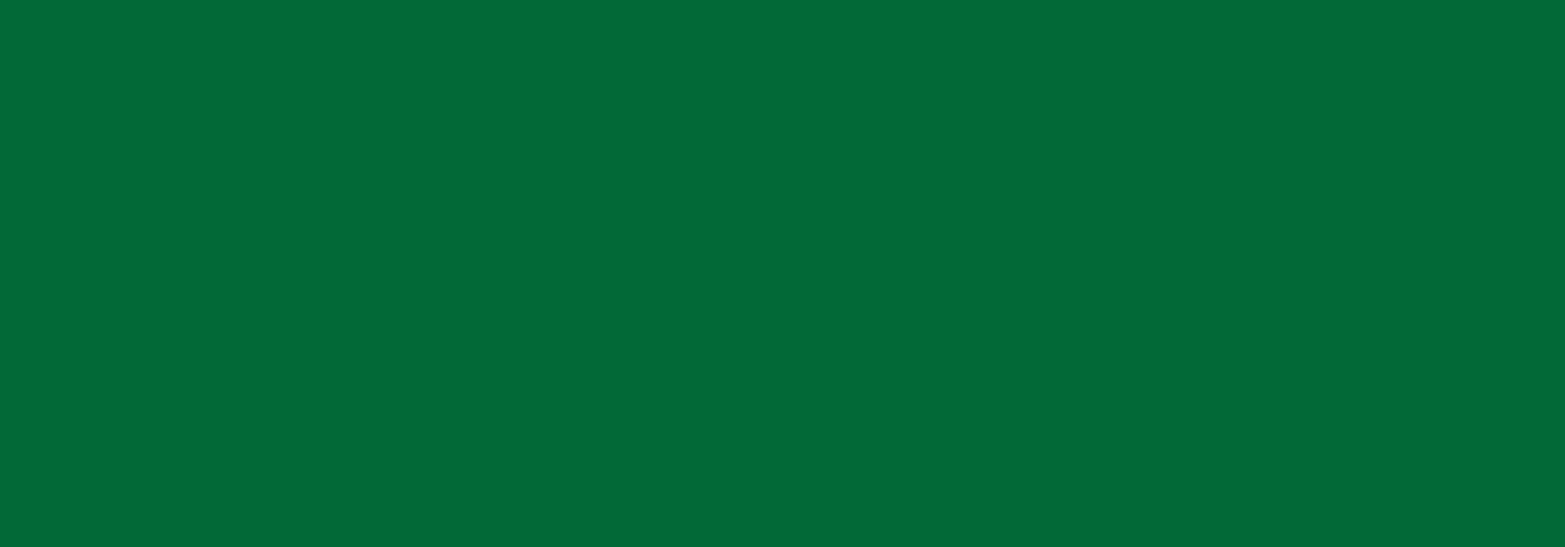
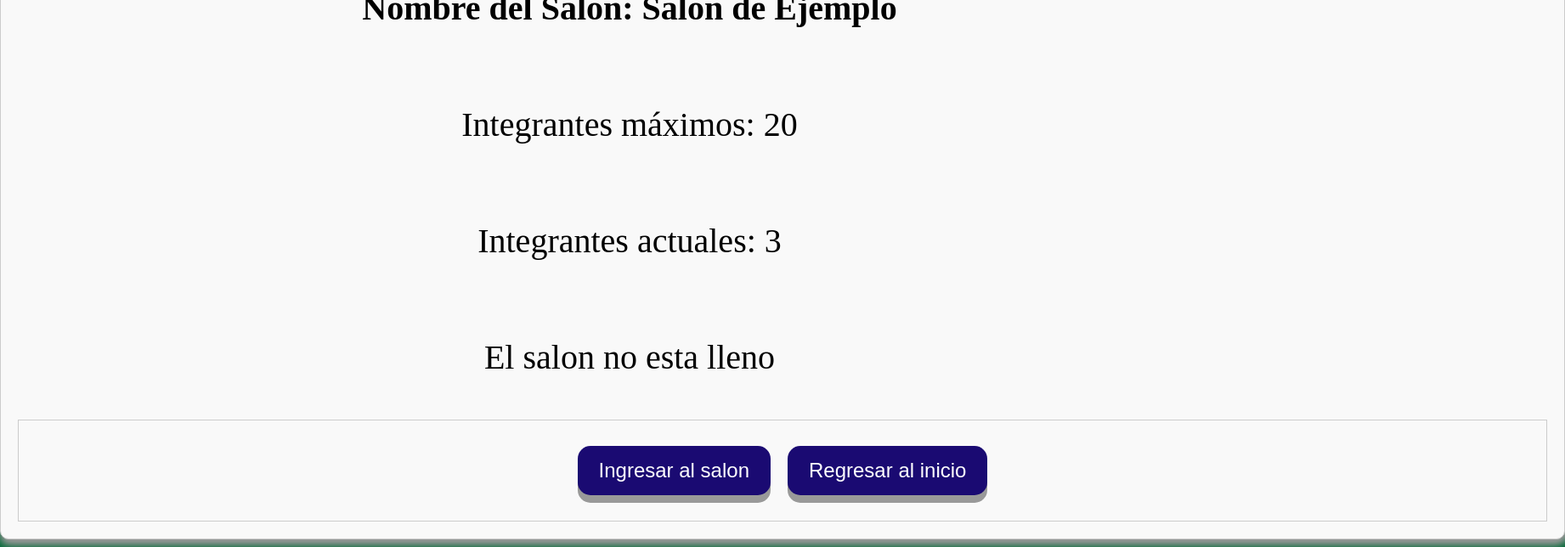
Before and after one commit to andresramirez31/galeriavirtual-front, a React (Create React App) app: page /SalonAccess in a window 1280 px wide. Before the commit this address had no page. Shown: the part 300-944 px from the top of the page at 85% size, 1842 px wide, since content can reach past the window. Before the commit the page ends 800 px from the top, so only its background shows below. Built offline with nearby package versions, Linux system fonts and the light colour scheme.

Commit message:
Avance en ingreso de salon y estilizado

```diff
--- a/src/pages/Home.js
+++ b/src/pages/Home.js
@@ -21,6 +21,12 @@ const Home = () => {
             </button>
           </Link>
 
+          <Link to="/SalonAccess">
+            <button className="btn_event" style={{ padding: '10px 20px', fontSize: '16px' }}>
+              Entrar a Salon de exposiciones
+            </button>
+          </Link>
+
           <Link to="/login">
             <button className="btn_event" style={{ padding: '10px 20px', fontSize: '16px' }}>
               Iniciar Sesion
--- /dev/null
+++ b/src/pages/SalonAccess.js
@@ -0,0 +1,47 @@
+import '../styles/SalonAccess.css';
+import '../styles/main.css';
+import { useState, useEffect } from 'react';
+import { Link } from 'react-router-dom';
+
+const SalonAccess = () => {
+    const [salonName, setSalonName] = useState('');
+    const [maxMembers, setMaxMembers] = useState('');
+    const [currentMembers, setCurrentMembers] = useState([]);
+    const [isFull, setIsFull] = useState(false);
+
+    useEffect(() => {
+        // Simulación de obtención de datos del salon
+        setSalonName('Salon de Ejemplo');
+        setMaxMembers(20);
+        setCurrentMembers(['Usuario1', 'Usuario2', 'Usuario3']);
+        setIsFull(false);
+    }, []);
+
+    return (
+        <div>
+            <h2>Acceso a Salon</h2>
+            <div className="SalonBox">
+                <h3 className="SalonText">Nombre del Salon: {salonName}</h3>
+                <p className="SalonText">Integrantes máximos: {maxMembers}</p>
+                <p className="SalonText">Integrantes actuales: {currentMembers.length}</p>
+                {isFull ? (
+                    <p className="SalonText">El salon esta lleno</p>
+                ) : (
+                    <p className="SalonText">El salon no esta lleno</p>
+                )}
+                <div>
+                    <Link to="/SalonHolder">
+                    <button className="btn_event">Ingresar al salon</button>
+                    </Link>
+
+                    <Link to="/">
+                    <button className="btn_event">Regresar al inicio</button>
+                    </Link>
+
+                </div>
+            </div>
+        </div>
+    );
+}
+
+export default SalonAccess;
--- /dev/null
+++ b/src/pages/SalonHolder.js
@@ -0,0 +1,28 @@
+import { Link } from 'react-router-dom';
+import '../styles/SalonHolder.css';
+import '../styles/main.css';
+import React from 'react';
+
+const SalonHolder = () => {
+    return (
+
+        <div className='SalonHolder'>
+            <h2>Salon Holder</h2>
+            <div className='SalonHolderBox'>
+                <h3>Salon ejemplo nombre</h3>
+                <p>Bienvenido usuario/a</p>
+                <div>
+                    <Link to="/SalonAccess">
+                    <button className='btn_event'>Salir del salon</button>
+                    </Link>
+
+                    <Link to="/">
+                    <button className='btn_event'>Regresar al inicio</button>
+                    </Link>
+                </div>
+            </div>
+        </div>
+    );
+}
+
+export default SalonHolder;
--- a/src/routes.js
+++ b/src/routes.js
@@ -5,6 +5,8 @@ import Resources from './pages/Resources';
 import ArtSalonCreation from './pages/ArtSalonCreation';
 import Login from './pages/Login';
 import SalonPick from './pages/SalonPick';
+import SalonAccess from './pages/SalonAccess';
+import SalonHolder from './pages/SalonHolder';
 
 const AppRoutes = () => {
     return (
@@ -14,6 +16,9 @@ const AppRoutes = () => {
             <Route path="/login" element={<Login />} />
             <Route path="/createGallery" element={<ArtSalonCreation />} />
             <Route path='/SalonPick' element={<SalonPick />} />
+            <Route path='/SalonAccess' element={<SalonAccess />} />
+            <Route path='/SalonHolder' element={<SalonHolder />} />
+
         </Routes>
     );
 };
--- /dev/null
+++ b/src/styles/SalonAccess.css
@@ -0,0 +1,16 @@
+.SalonText{
+    text-align: center;
+    font-family: 'Times New Roman', Times, serif;
+    font-size: 40px;
+    width: 80%;
+    color: black;
+}
+
+.SalonBox{
+    border: 1px solid #ccc;
+    padding: 20px;
+    background-color: #f9f9f9;
+    border-radius: 10px;
+    width: 1800px;
+    margin: 20px auto;
+}
--- /dev/null
+++ b/src/styles/SalonHolder.css
@@ -0,0 +1,34 @@
+
+.SalonHolderBox{
+    background-color: #f0f0f0;
+    padding: 20px;
+    border-radius: 10px;
+    box-shadow: 0 0 10px rgba(0, 0, 0, 0.1);
+    margin: 20px;
+    width: 50%;
+    height: 80%;
+    display: flex;
+    flex-direction: column;
+    align-items: center;
+    justify-content: center;
+    text-align: center;
+    margin-left: auto;
+    margin-right: auto;
+
+}
+
+.SalonHolderBox h3{
+    font-size: 20px;
+    margin-bottom: 10px;
+}
+
+.SalonHolderBox p{
+    font-size: 16px;
+    margin-bottom: 10px;
+}
+
+.SalonHolderBox button{
+    margin-right: 10px;
+    margin-bottom: 10px;
+    margin-top: 10px;
+}
--- a/src/styles/main.css
+++ b/src/styles/main.css
@@ -70,6 +70,10 @@ body {
     border-radius: 15px;
     box-shadow: 0 9px #999;
     margin-top: 10px;
+    margin-left: 10px;
+    margin-right: 10px;
+    margin-bottom: 10px;
+
   }
 
   .btn_event:hover {background-color: #2559d1}
```
